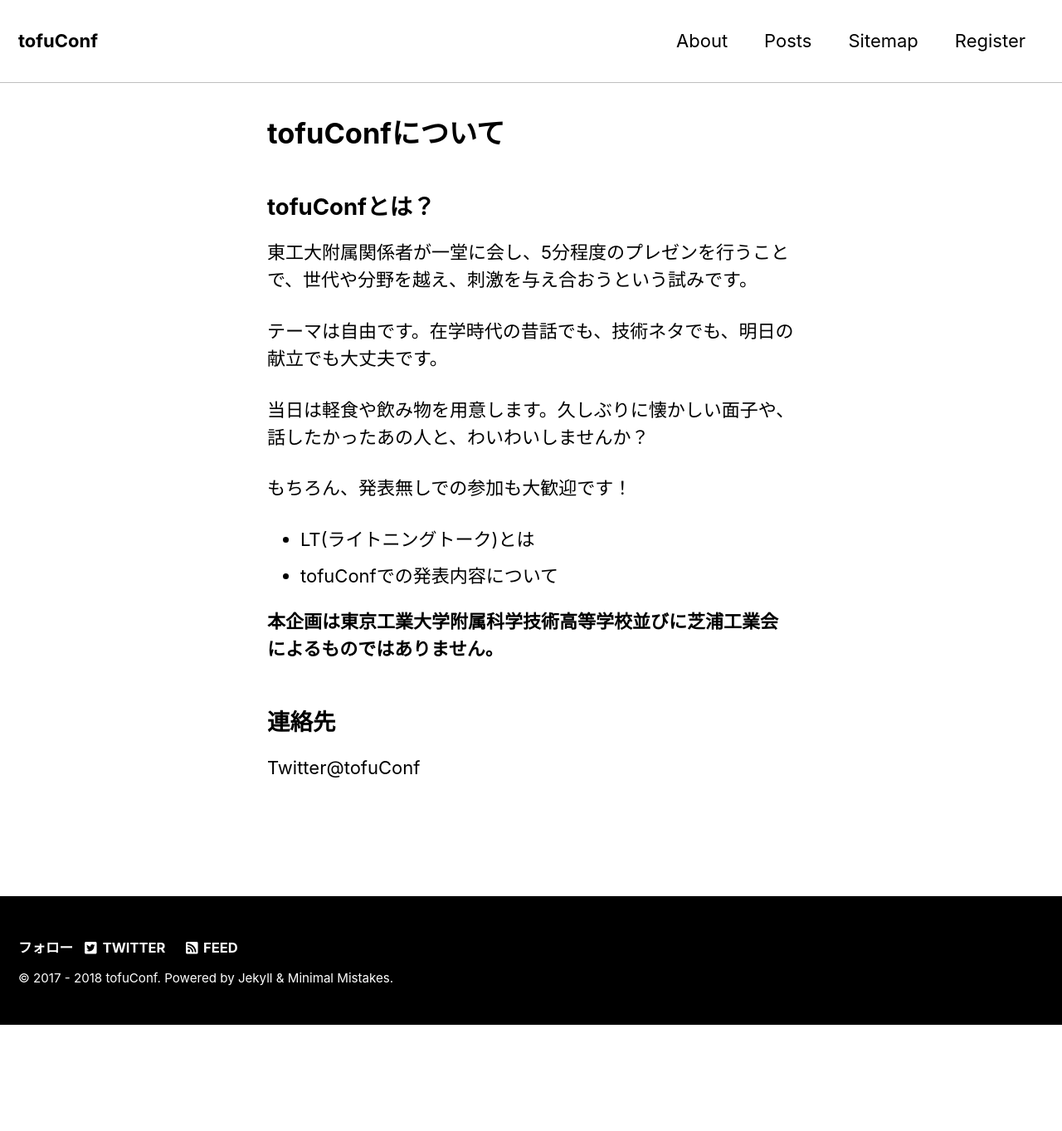
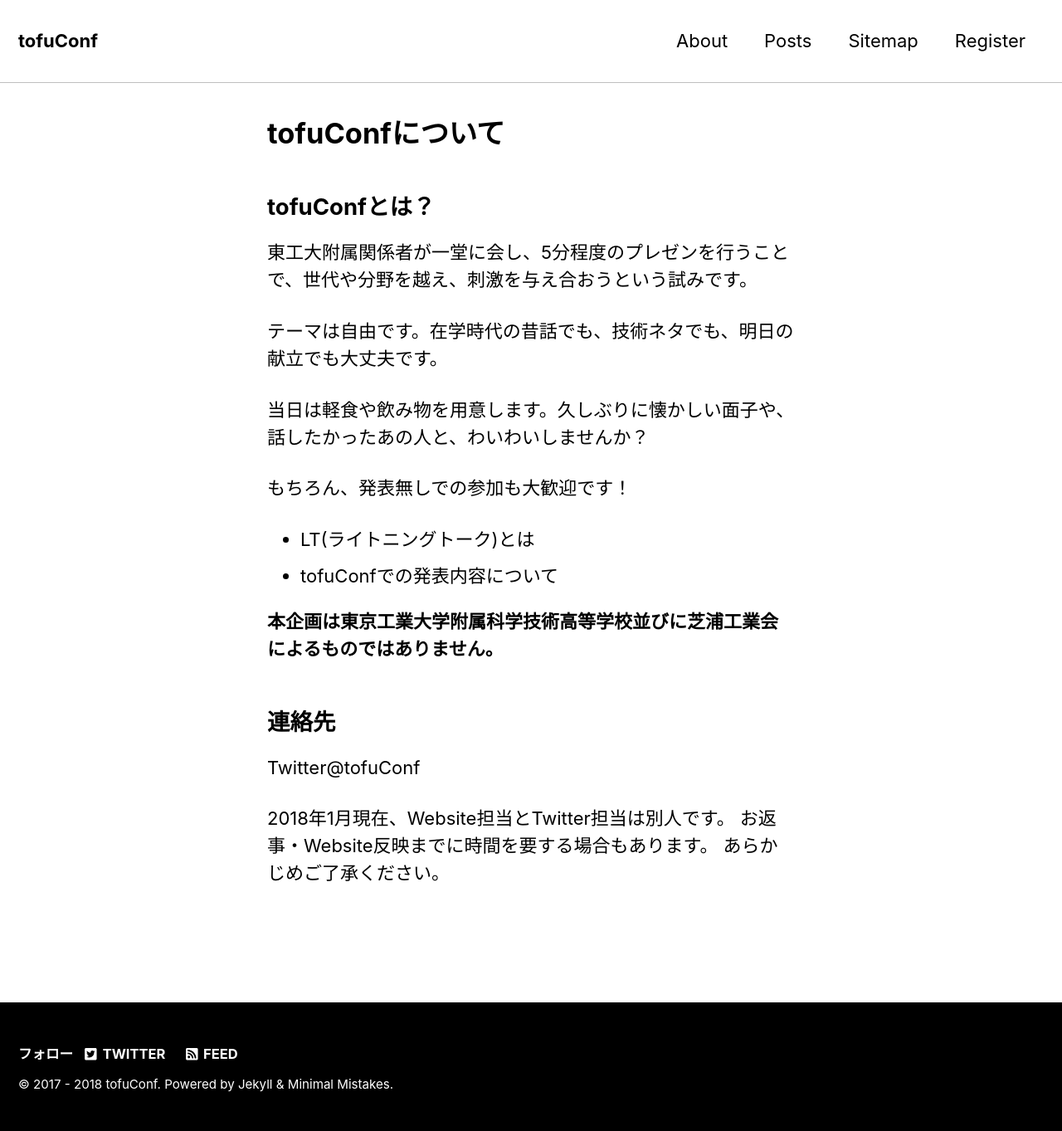
Before and after one commit to tofuconf/tofuconf.club, a Jekyll site: the page built from _pages/about.md, in a window 1280 px wide. Shown: the whole page at 83% size. Built offline with Jekyll 4.4.1, drawn with Linux system fonts in a browser that asks for light colours; nearby versions of some CDN libraries; before the commit the page ends 1235 px from its top, so only the background shows below that.

Commit message:
Add notice

```diff
--- a/_pages/about.md
+++ b/_pages/about.md
@@ -24,3 +24,7 @@
 ## 連絡先
 
 [Twitter@tofuConf](https://twitter.com/tofuConf)
+
+2018年1月現在、Website担当とTwitter担当は別人です。
+お返事・Website反映までに時間を要する場合もあります。
+あらかじめご了承ください。
```
